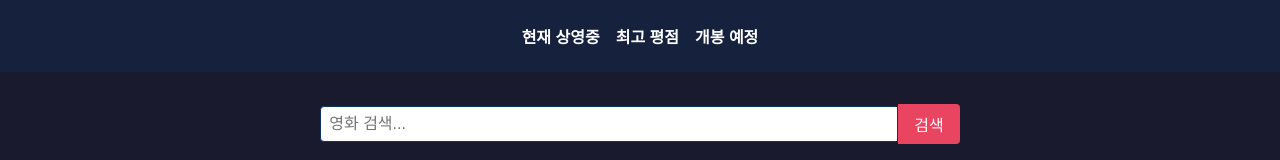
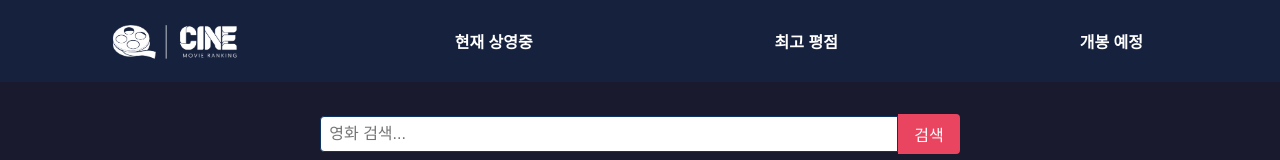
Before and after one commit to ruehan/movie-app-vanillaJS, a plain HTML site: page index.html in a window 1280 px wide. Shown: the top 160 px of the page. Drawn offline with Linux system fonts and the light colour scheme; no server answers.

Commit message:
renewal 브랜치 생성

```diff
--- a/app.js
+++ b/app.js
@@ -229,7 +229,6 @@ function displayMovieModal(movie) {
               }%;">
                 ${movie.vote_average.toFixed(1)}
               </div>
-              <p>회원 점수</p>
             </div>
             <p class="tagline">"${movie.tagline || ''}"</p>
             <h3>개요</h3>
@@ -268,6 +267,7 @@ function handleSearch() {
 
 // 카테고리 변경 처리
 function handleCategoryChange(event) {
+  console.log(event.target)
   event.preventDefault();
   const newCategory = event.target.dataset.category;
   if (newCategory !== currentCategory) {
--- a/index.html
+++ b/index.html
@@ -9,6 +9,7 @@
   <body>
     <header>
       <nav>
+        <a href="#" ><img src="/movielogo_black.png" alt="" class="logo" data-category="now_playing"></a>
         <a href="#" data-category="now_playing">현재 상영중</a>
         <!-- <a href="#" data-category="popular">인기 영화</a> -->
         <a href="#" data-category="top_rated">최고 평점</a>
--- a/styles.css
+++ b/styles.css
@@ -24,8 +24,19 @@ header {
 
 nav {
   display: flex;
-  justify-content: center;
+  justify-content: space-around;
+  align-items: center;
   flex-wrap: wrap;
+  height: 100%;
+
+  & img {
+    height: 30px;
+    transform: scale(1.8);
+  }
+}
+
+.logo {
+  filter: brightness(0) invert(1);
 }
 
 nav a {
```
Also changed, not shown: movielogo_black.png (added).
